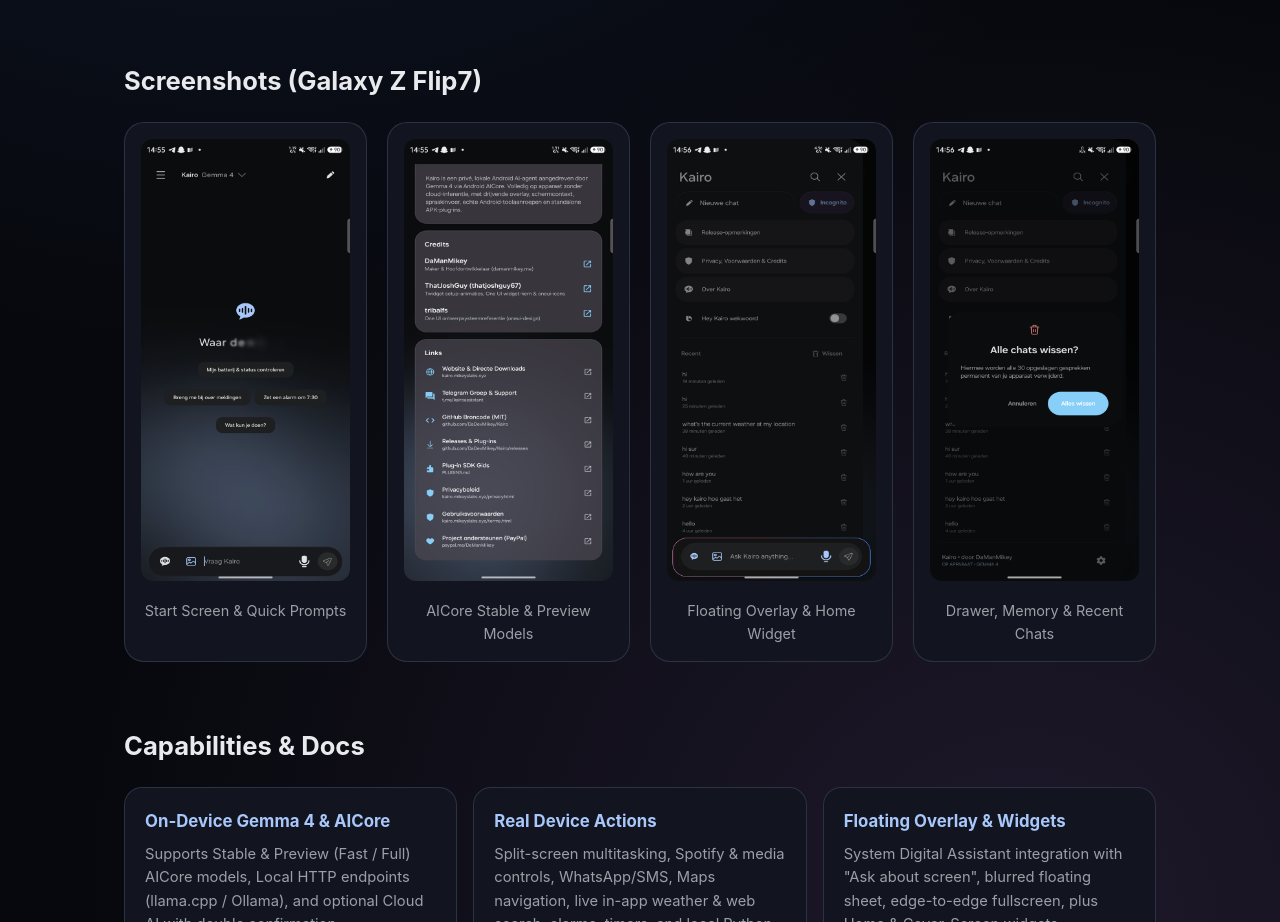
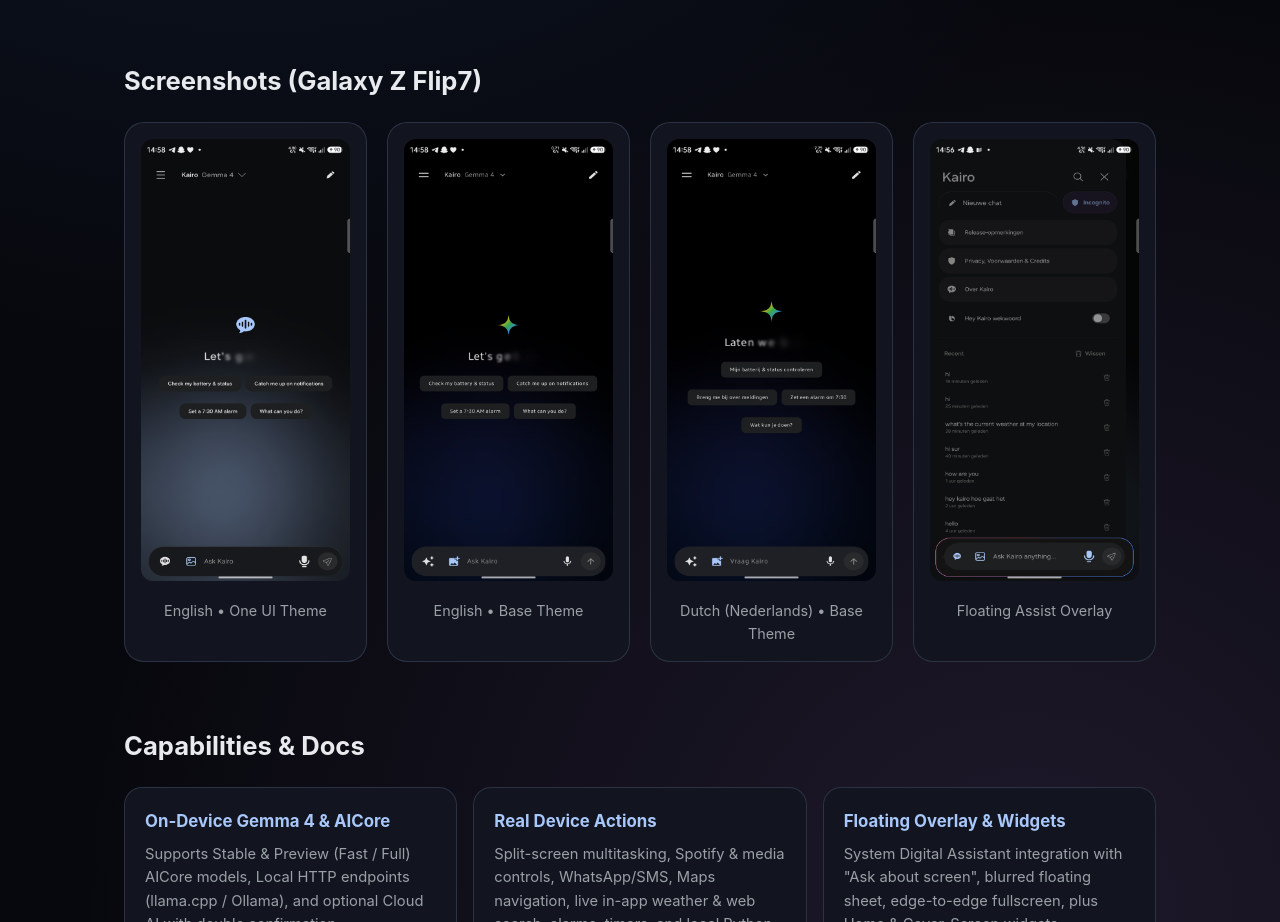
Before and after one commit to DaDevMikey/GemmA-gent-, a plain HTML site: page docs/index.html in a window 1280 px wide. Shown: the part 912-1834 px from the top of the page. Drawn offline with Linux system fonts and the light colour scheme; no server answers.

Commit message:
docs: add screenshots for Dutch base theme, English base theme, and English One UI theme

```diff
--- a/docs/index.html
+++ b/docs/index.html
@@ -171,20 +171,20 @@
       <h2>Screenshots (Galaxy Z Flip7)</h2>
       <div class="shots">
         <div class="shot-card">
-          <img src="screenshots/kairo_home.png" alt="Kairo Home Screen" />
-          <p>Start Screen &amp; Quick Prompts</p>
+          <img src="screenshots/kairo_english_oneui.png" alt="English with One UI Theme" />
+          <p>English • One UI Theme</p>
         </div>
         <div class="shot-card">
-          <img src="screenshots/kairo_models.png" alt="AICore Model Selector" />
-          <p>AICore Stable &amp; Preview Models</p>
+          <img src="screenshots/kairo_english_base.png" alt="English with Base Theme" />
+          <p>English • Base Theme</p>
+        </div>
+        <div class="shot-card">
+          <img src="screenshots/kairo_dutch_base.png" alt="Dutch with Base Theme" />
+          <p>Dutch (Nederlands) • Base Theme</p>
         </div>
         <div class="shot-card">
           <img src="screenshots/kairo_overlay.png" alt="Floating Overlay and Widget" />
-          <p>Floating Overlay &amp; Home Widget</p>
-        </div>
-        <div class="shot-card">
-          <img src="screenshots/kairo_drawer.png" alt="Drawer and Recent Chats" />
-          <p>Drawer, Memory &amp; Recent Chats</p>
+          <p>Floating Assist Overlay</p>
         </div>
       </div>
     </section>
```
Also changed, not shown: docs/screenshots/kairo_dutch_base.png (added), docs/screenshots/kairo_english_base.png (added), docs/screenshots/kairo_english_oneui.png (added), screenshots/kairo_dutch_base.png (added), screenshots/kairo_english_base.png (added), screenshots/kairo_english_oneui.png (added), 1 other file.
